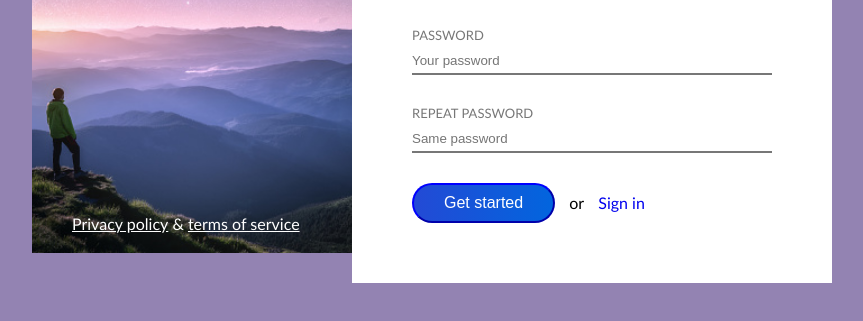
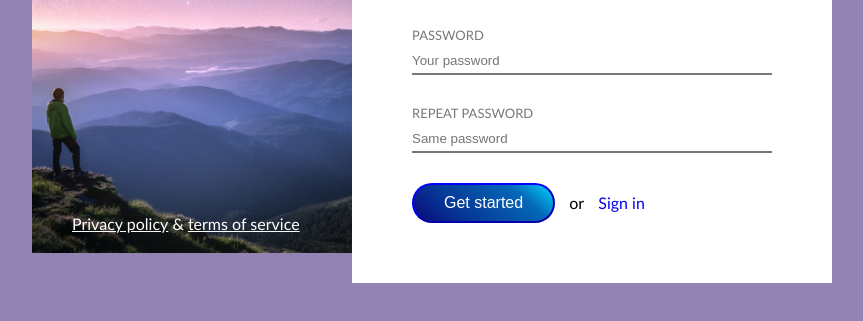
Before and after one commit to Dovile-dote/sign-up-design, a website: page index.html in a window 1280 px wide. Shown: the part 289-610 px from the top of the page, without its empty margins (208-1071 px from the left). Drawn offline with Linux system fonts and the light colour scheme.

Commit message:
button style

```diff
--- a/css/button.css
+++ b/css/button.css
@@ -6,21 +6,25 @@
     padding-right: 30px;
     border-radius: 20px;
     border-color: #00f;
-    background: rgb(57, 48, 231);
+    /* background: rgb(57, 48, 231);
     background: linear-gradient(
         90deg,
         #234ad5 0%,
         #0265de
-    );
+    ); */
+    background: rgb(2,0,36);
+background: linear-gradient(41deg, rgba(2,0,36,1) 0%, rgba(9,9,121,1) 0%, rgba(7,52,149,1) 29%, rgba(5,103,183,1) 75%, rgba(0,212,255,1) 100%);
     color: #fff;
     cursor: pointer;
 }
 
 .btn:hover {
-    background: #234ad5;
+    /* background: #234ad5;
     background: linear-gradient(
         -90deg,
         #234ad5 0%,
         #0265de
-    );
+    ); */
+    background: rgb(2,0,36);
+background: linear-gradient(-41deg, rgba(2,0,36,1) 0%, rgba(9,9,121,1) 0%, rgba(7,52,149,1) 29%, rgba(5,103,183,1) 75%, rgba(0,212,255,1) 100%);
 }
```
